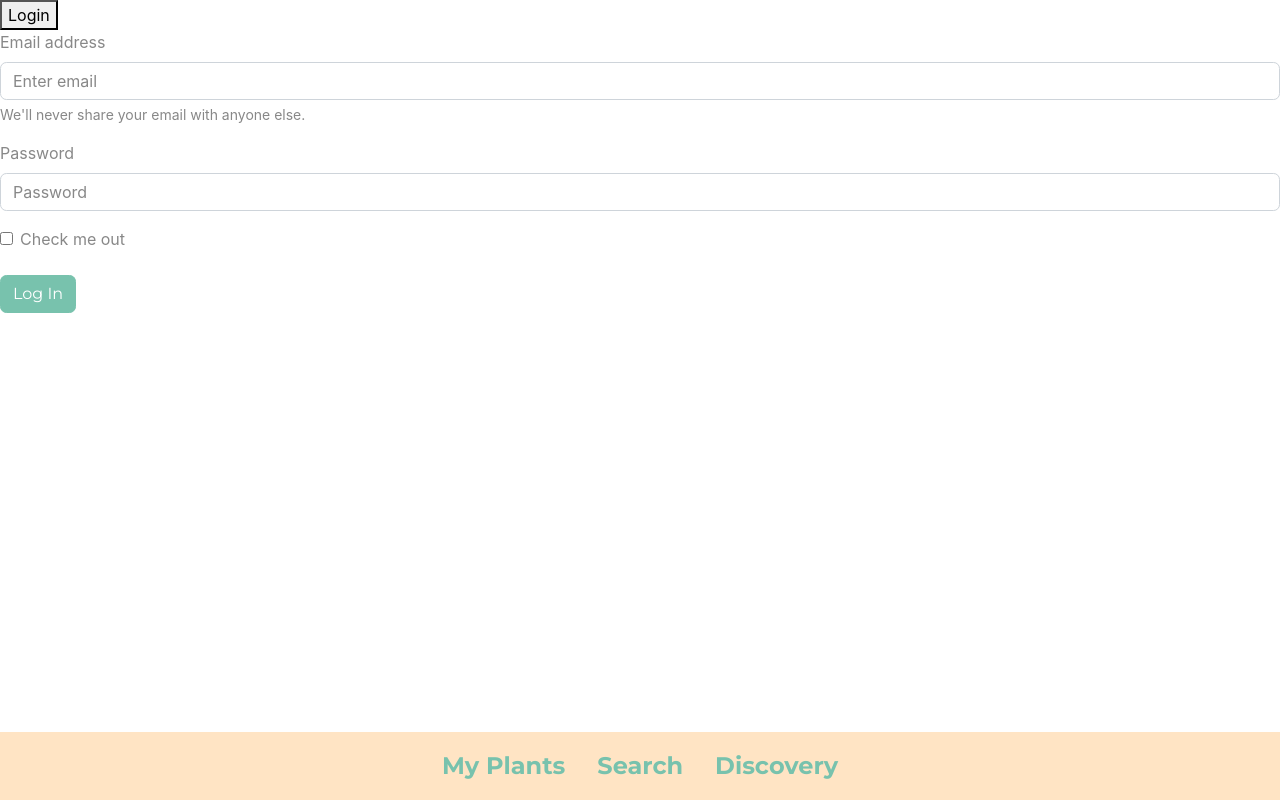
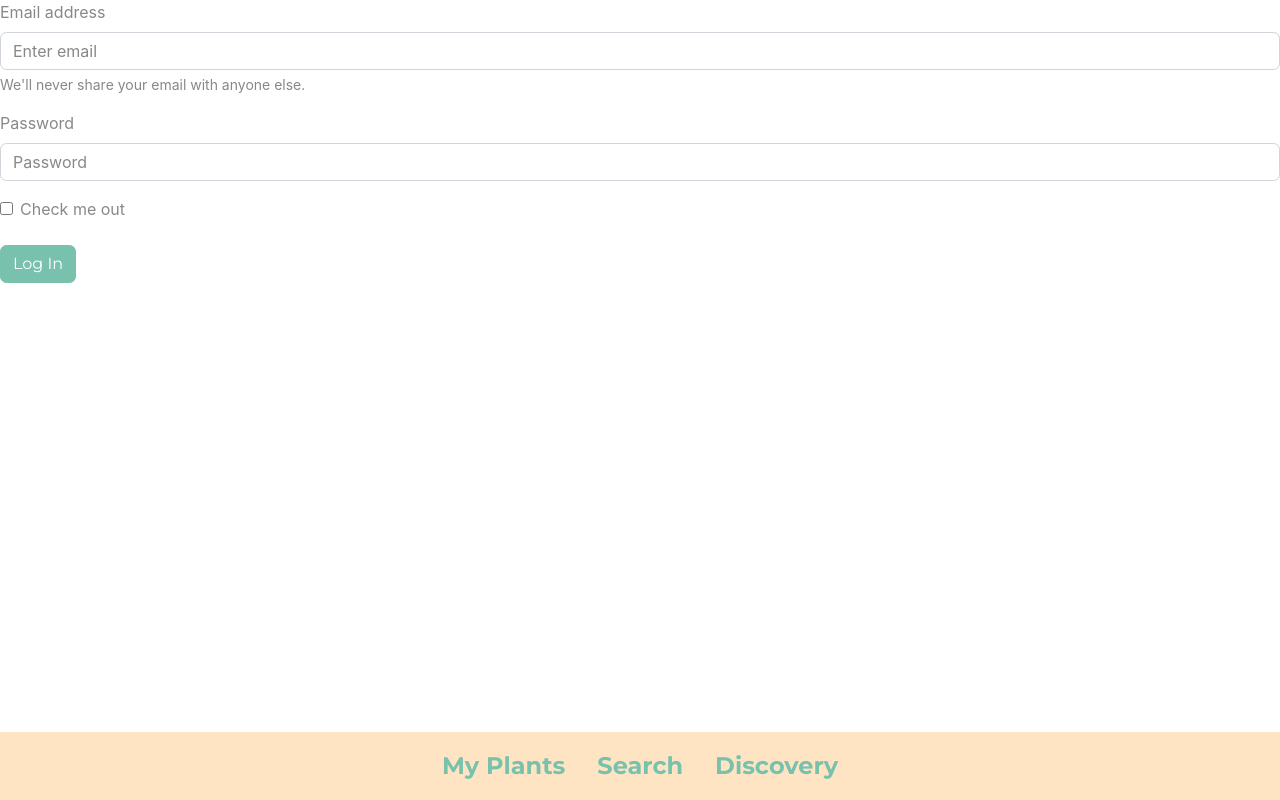
Before and after one commit to elvykiung/indoorplants, a React (Create React App) app in the folder client/: page /login in a window 1280 px wide. Built offline with nearby package versions, Linux system fonts and the light colour scheme.

Commit message:
Changed route of onClick Login button

```diff
--- a/client/src/App.js
+++ b/client/src/App.js
@@ -3,6 +3,7 @@ import { BrowserRouter as Router, Route, Switch } from 'react-router-dom';
 import 'bootswatch/dist/minty/bootstrap.min.css';
 import LoginHome from './pages/LoginHome';
 import Login from './pages/Login';
+import Signup from './pages/Signup';
 import SearchMain from './pages/SearchMain';
 import DiscoveryMain from './pages/DiscoveryMain';
 import DiscoverListItemsPage from './pages/DiscoverListItemsPage';
@@ -28,6 +29,7 @@ function App() {
           <Route exact path={'/rare'} component={() => <DiscoverListItemsPage category={'rare'} />} />
           <Route path={'/detail/:plantName'} component={DetailPlant} />
           <Route exact path={'/login'} component={Login} />
+          <Route exact path={'/signup'} component={Signup} />
           <Route path="*" component={() => '404 NOT FOUND'} />
         </Switch>
         <StickyBottom />
--- a/client/src/pages/LogIn.js
+++ b/client/src/pages/LogIn.js
@@ -23,16 +23,6 @@ class Login extends Component {
     return (
       <div>
         {/* <button onClick={this.login}>Log in</button> */}
-
-        <button
-          onClick={() => {
-            auth.login(() => {
-              this.props.history.push('/myPlants');
-            });
-          }}
-        >
-          Login
-        </button>
         <Form>
           <Form.Group controlId="formBasicEmail">
             <Form.Label>Email address</Form.Label>
@@ -47,7 +37,12 @@ class Login extends Component {
           <Form.Group controlId="formBasicChecbox">
             <Form.Check type="checkbox" label="Check me out" />
           </Form.Group>
-          <Button variant="primary" type="submit">
+          <Button  onClick={() => {
+            auth.login(() => {
+              this.props.history.push('/myPlants');
+            });
+          }}
+          variant="primary" type="submit">
             Log In
           </Button>
         </Form>
--- a/client/src/pages/LoginHome.js
+++ b/client/src/pages/LoginHome.js
@@ -21,6 +21,7 @@ render() {
     return (
       <div >
           <Card >
+
             <Image src="https://3c9sm1yzqy518hwx3f6o4c64-wpengine.netdna-ssl.com/wp-content/uploads/2017/02/Succulent-1--1030x381.jpg"  style={{borderRadius: 400/ 2}}  alt="Home" />
           <Card.ImgOverlay>
             <Card.Title className="text-white text-center" style={{ "font-size": "4vw", margin: "auto", fontWeight: "bold" }}>
```
